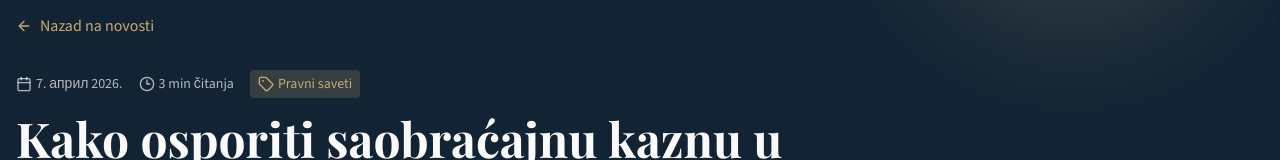
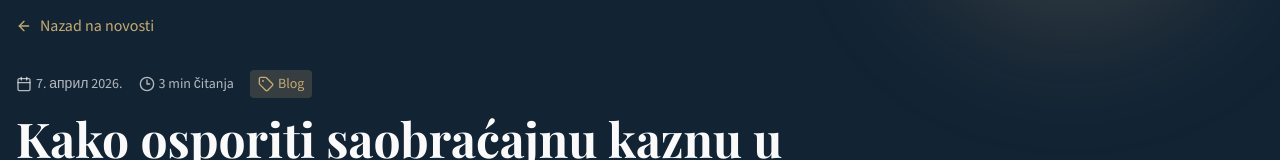
Before and after one commit to DaniloBojanic/advokatskaKancelarija, a Next.js app: page /novosti/kako-osporiti-saobracajnu-kaznu-u-srbiji in a window 1280 px wide. Shown: the part 162-322 px from the top of the page. Built offline with nearby package versions, Linux system fonts and the light colour scheme; a web font is replaced by a local one.

Commit message:
added Blog insead of Pravni saveti

```diff
--- a/app/novosti/[slug]/page.tsx
+++ b/app/novosti/[slug]/page.tsx
@@ -86,7 +86,7 @@ export default function BlogPostPage() {
               </span>
               <span className="flex items-center gap-1 bg-secondary/20 text-secondary px-2 py-1 rounded">
                 <Tag className="h-4 w-4" />
-                {post.category[language]}
+                {language === "sr" ? "Blog" : "Blog"}
               </span>
             </div>
             <h1 className="font-serif text-3xl md:text-4xl lg:text-5xl text-primary-foreground font-bold max-w-4xl">
```
